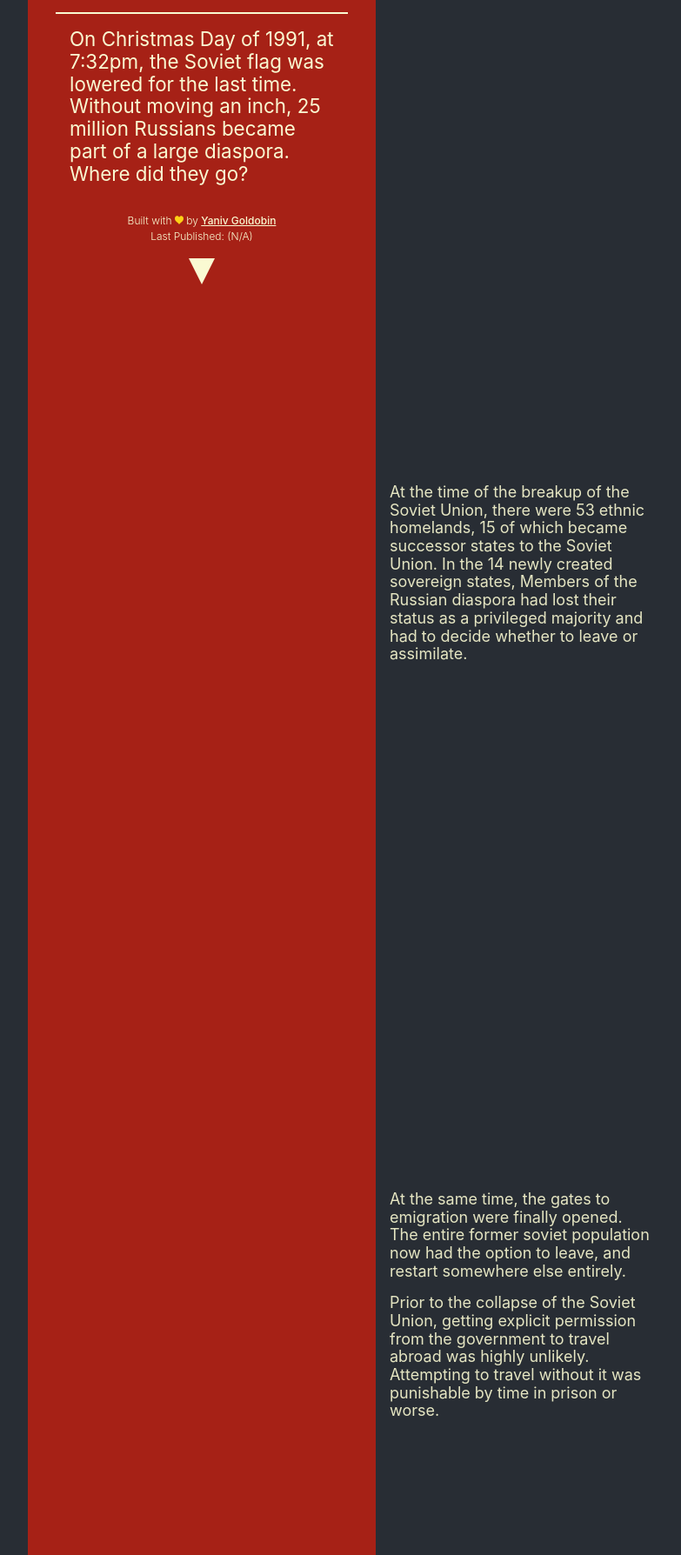
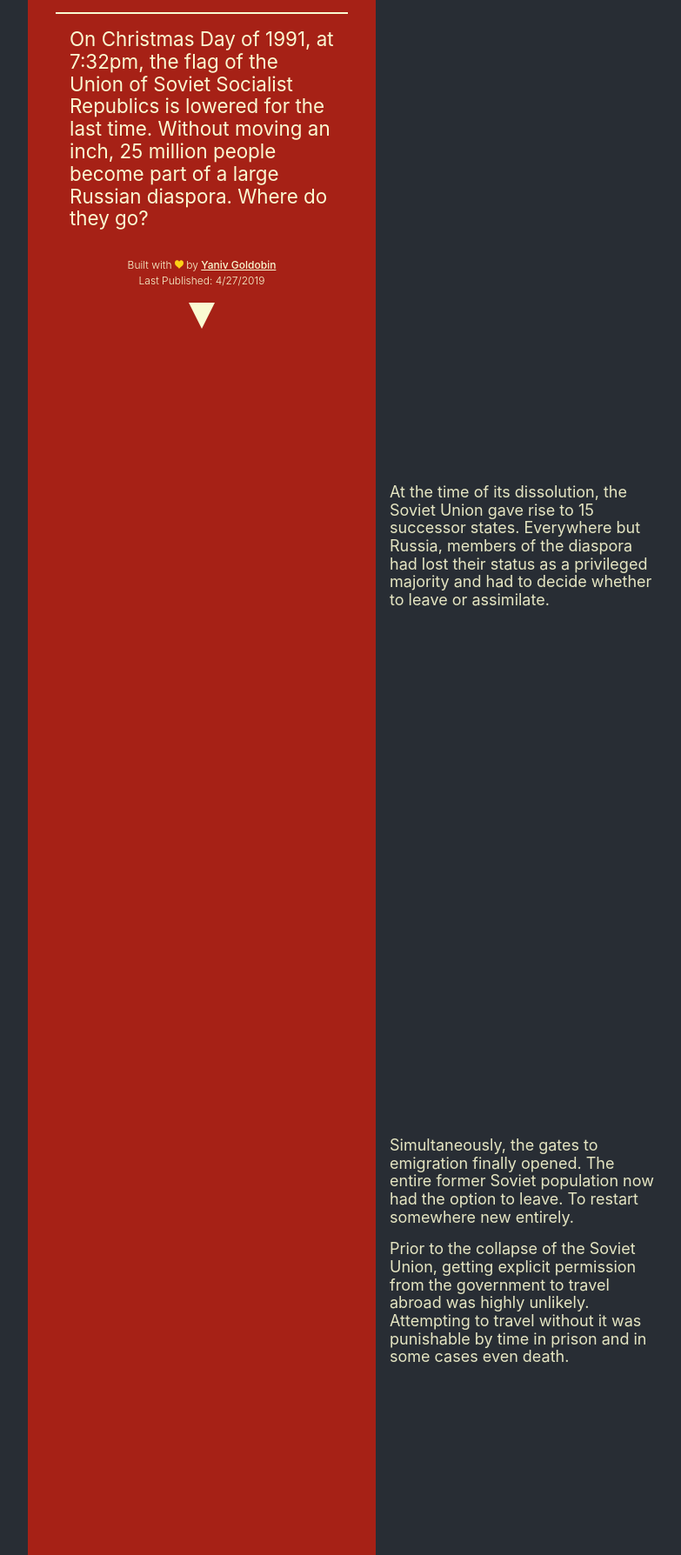
Before and after one commit to yantonsoup/after-the-ussr, a website: page public/index.html in a window 1280 px wide. Shown: the part 392-2180 px from the top of the page at 87% size, without its empty margins (408-1191 px from the left). Drawn offline with Linux system fonts and the light colour scheme.

Commit message:
stas text endits

```diff
--- a/public/index.html
+++ b/public/index.html
@@ -44,9 +44,10 @@
         <div class="splash-text-block">
           <h1 class="splash-title">After The USSR</h1>
           <p class="splash-hook">
-            On Christmas Day of 1991, at 7:32pm, the Soviet flag was lowered for
-            the last time. Without moving an inch, 25 million Russians became
-            part of a large diaspora. Where did they go?
+            On Christmas Day of 1991, at 7:32pm, the flag of the Union of Soviet
+            Socialist Republics is lowered for the last time. Without moving an
+            inch, 25 million people become part of a large Russian diaspora. Where do
+            they go?
           </p>
 
           <div class="splash-bottom">
@@ -57,7 +58,7 @@
                 <span class="about-button name">Yaniv Goldobin</span>
               </div>
               <div class="name-text-line published">
-                Last Published: (N/A)
+                Last Published: 4/27/2019
               </div>
             </div>
             <div class="triangle-down"></div>
@@ -68,11 +69,10 @@
       <div class="intro-container">
         <div class="intro-step">
           <div class="step-text">
-            At the time of the breakup of the Soviet Union, there were 53 ethnic
-            homelands, 15 of which became successor states to the Soviet Union.
-            In the 14 newly created sovereign states, Members of the Russian
-            diaspora had lost their status as a privileged majority and had to
-            decide whether to leave or assimilate.
+            At the time of its dissolution, the Soviet Union gave rise to 15
+            successor states. Everywhere but Russia, members of the diaspora had
+            lost their status as a privileged majority and had to decide whether
+            to leave or assimilate.
           </div>
         </div>
       </div>
@@ -83,14 +83,14 @@
         <div class="scroll-text">
           <div class="step" data-scrollama-index="0" style="height: 1063px;">
             <div class="step-text">
-              At the same time, the gates to emigration were finally opened. The
-              entire former soviet population now had the option to leave, and
-              restart somewhere else entirely.
+              Simultaneously, the gates to emigration finally opened. The entire
+              former Soviet population now had the option to leave. To restart
+              somewhere new entirely.
               <div class="step-text-spacer">
                 Prior to the collapse of the Soviet Union, getting explicit
                 permission from the government to travel abroad was highly
                 unlikely. Attempting to travel without it was punishable by time
-                in prison or worse.
+                in prison and in some cases even death.
               </div>
             </div>
           </div>
@@ -99,19 +99,19 @@
         <div class="scroll-text">
           <div class="step" data-scrollama-index="1" style="height: 1063px;">
             <div class="step-text">
-              To get a snapshot of Post-Soviet migration patterns between 1989
-              and 2002, we’ll look at:
+              Two flows characterized Post-Soviet migration between 1989 and
+              2002. We’ll look at:
               <div
                 class="step-text-spacer section-scroller section-one-scroller"
               >
-                <span class="emph">1</span>. The amount of Ethnic Russians in the
-                diaspora that returned to Russia
+                <span class="emph">1</span>. Russians in the former Soviet
+                Republics returning to Russia
               </div>
               <div
                 class="step-text-spacer section-scroller section-two-scroller"
               >
-                <span class="emph">2</span>. the primary streams of emigration
-                to countries outside the former USSR
+                <span class="emph">2</span>. The primary streams of international
+                migration originating from the Former Soviet Union
               </div>
             </div>
           </div>
@@ -127,7 +127,7 @@
         <div class="scroll-text">
           <div class="step" data-scrollama-index="2" style="height: 1063px;">
             <div class="step-text">
-              In 1989, about half of the Soviet Union's total population lived
+              In 1989, half of the Soviet Union's total population lived
               in Russia.
             </div>
           </div>
```
